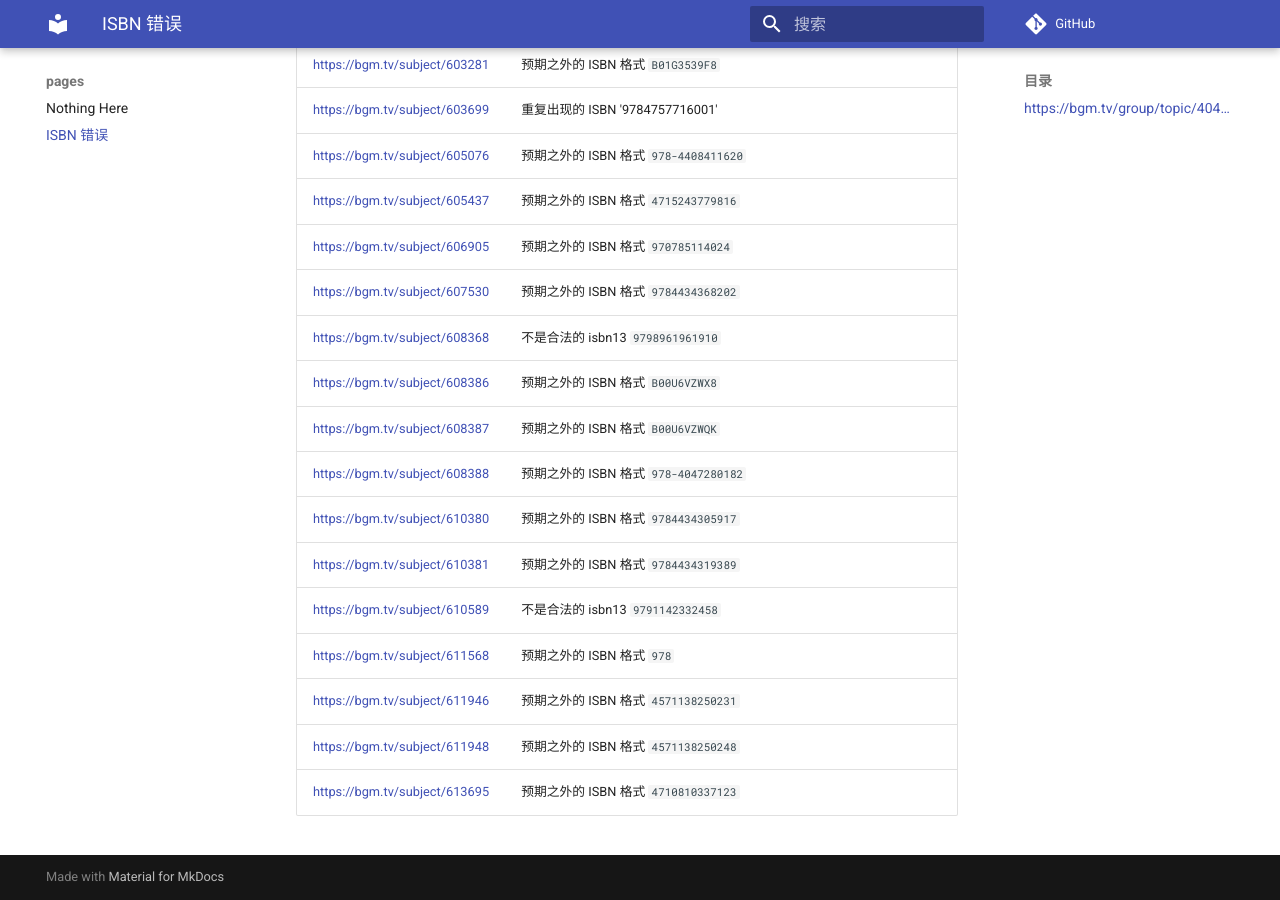
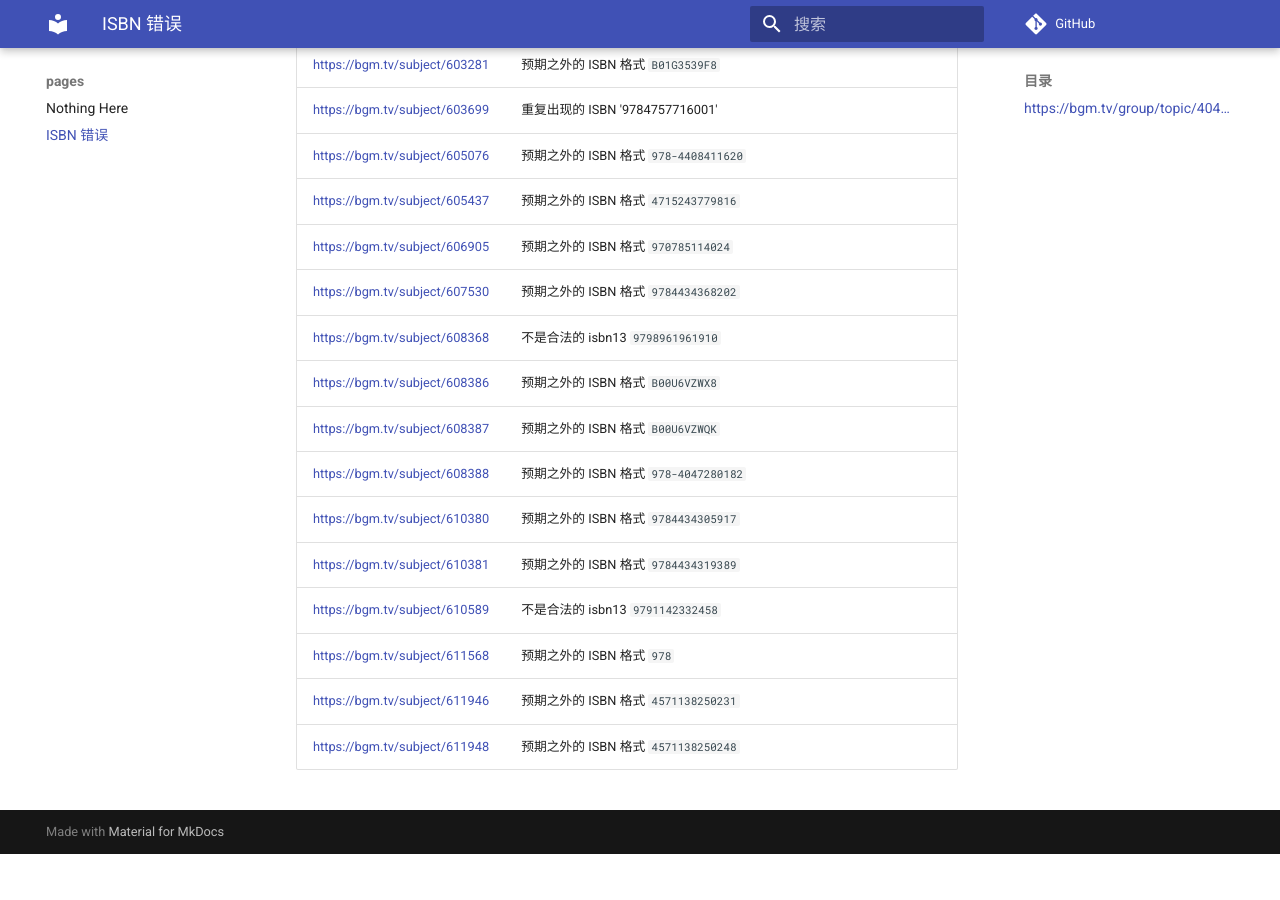
Before and after one commit to trim21/bangumi-pages, an MkDocs documentation site: the page built from docs/isbn.md, in a window 1280 px wide and 900 px high, scrolled down 10279 px. Built offline with MkDocs 1.6.1 and Material for MkDocs 9.7.7, drawn with Linux system fonts in a browser that asks for light colours; comment, search, counter and statistics services are not loaded; after the commit the page ends 11133 px from its top, so only the background shows below that; part of the change alters nothing that is shown.

Commit message:
update isbn.md

```diff
--- a/docs/isbn.md
+++ b/docs/isbn.md
@@ -1,7 +1,7 @@
 # ISBN 错误
 ## <https://bgm.tv/group/topic/404801>
 
-total 237
+total 236
 
 | url | error |
 | --- |  ---  |
@@ -241,4 +241,3 @@ total 237
 | <https://bgm.tv/subject/611568> | 预期之外的 ISBN 格式 `978` |
 | <https://bgm.tv/subject/611946> | 预期之外的 ISBN 格式 `4571138250231` |
 | <https://bgm.tv/subject/611948> | 预期之外的 ISBN 格式 `4571138250248` |
-| <https://bgm.tv/subject/613695> | 预期之外的 ISBN 格式 `4710810337123` |
```
